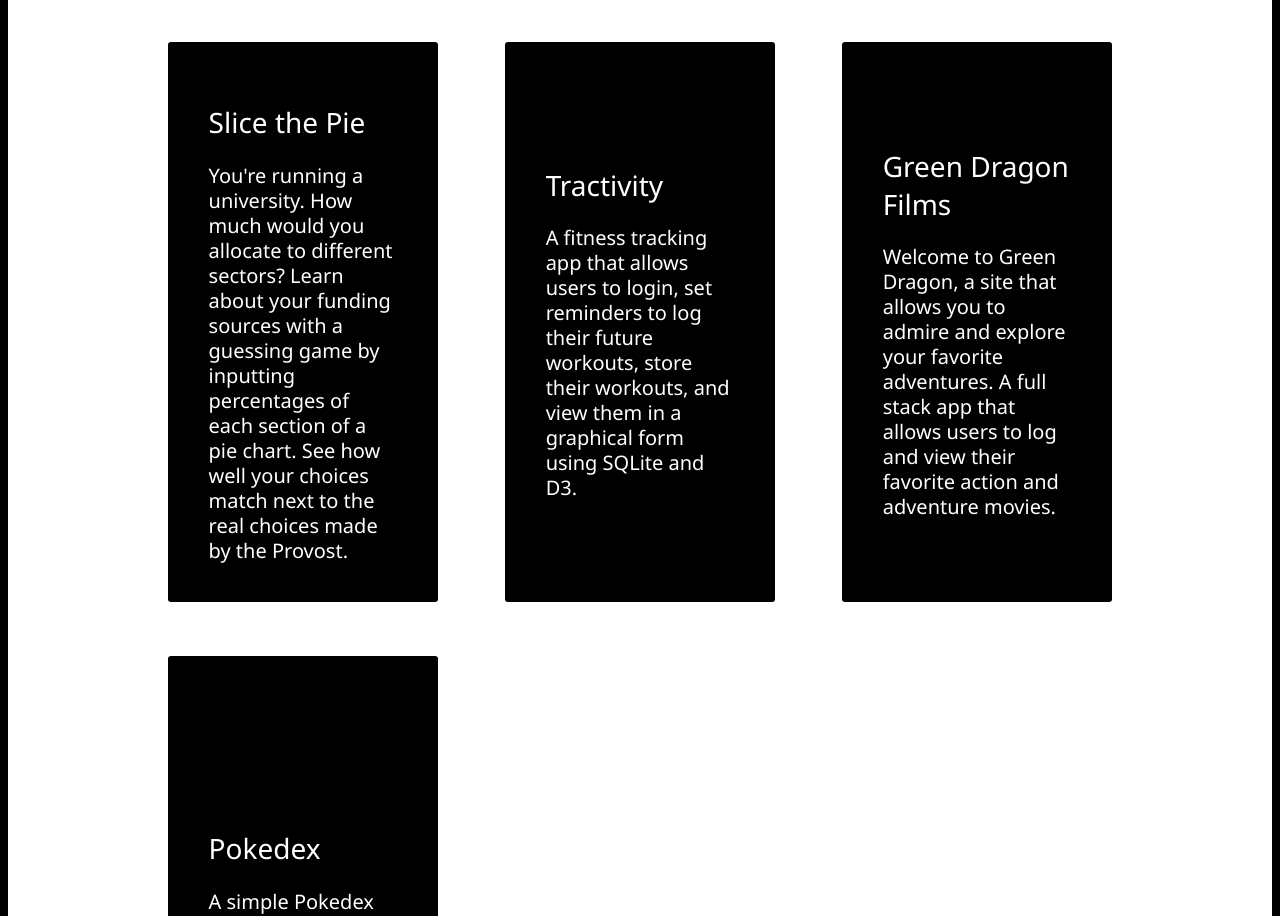
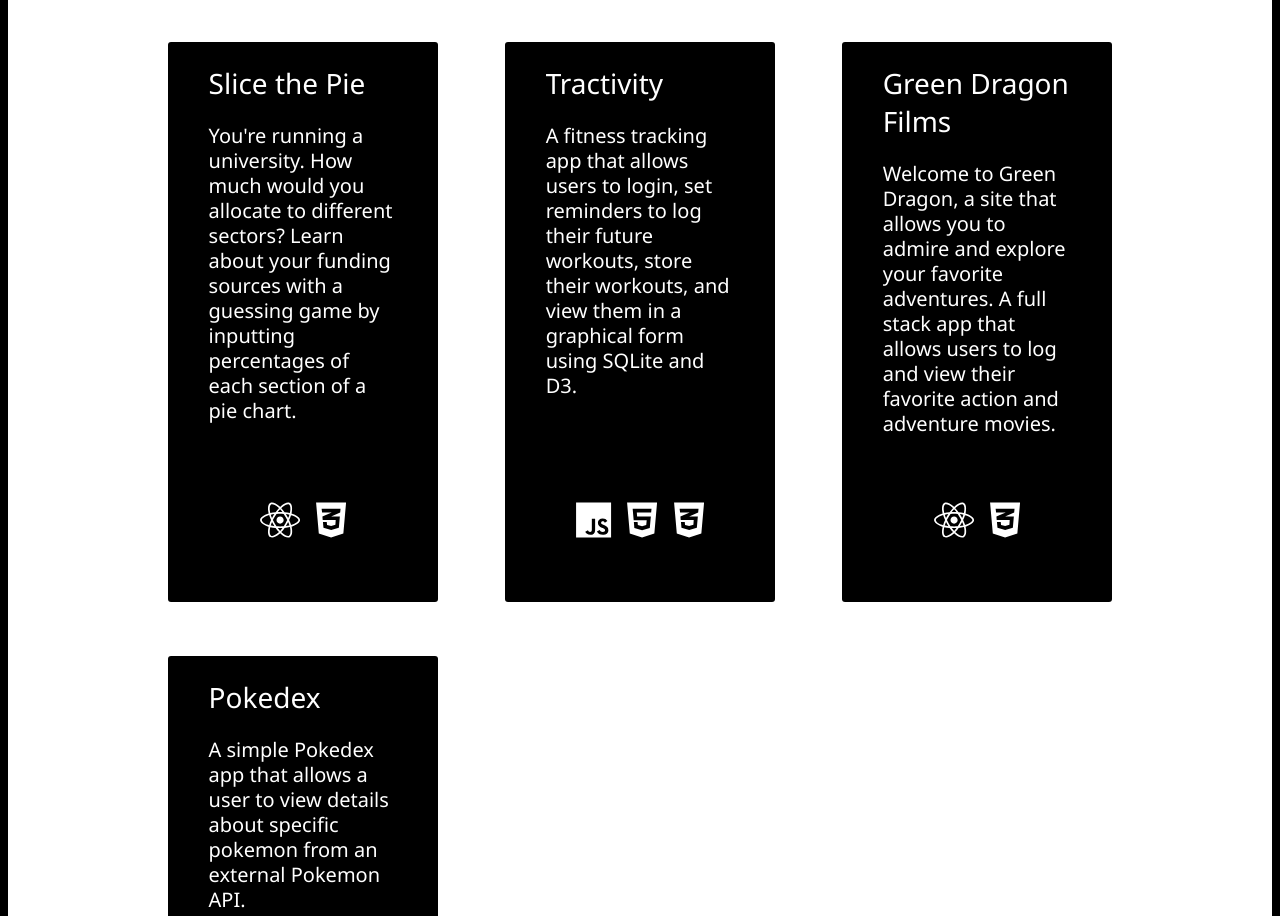
Before and after one commit to krishokr/krishokr, a React (Create React App) app: page / in a window 1280 px wide. Shown: the part 1880-2796 px from the top of the page. Built offline with nearby package versions, Linux system fonts and the light colour scheme.

Commit message:
added font awesome icons

```diff
--- a/package.json
+++ b/package.json
@@ -3,6 +3,11 @@
   "version": "0.1.0",
   "private": true,
   "dependencies": {
+    "@fortawesome/fontawesome-svg-core": "^6.1.1",
+    "@fortawesome/free-brands-svg-icons": "^6.1.1",
+    "@fortawesome/free-regular-svg-icons": "^6.1.1",
+    "@fortawesome/free-solid-svg-icons": "^6.1.1",
+    "@fortawesome/react-fontawesome": "^0.1.18",
     "@testing-library/jest-dom": "^5.16.2",
     "@testing-library/react": "^12.1.4",
     "@testing-library/user-event": "^13.5.0",
--- /dev/null
+++ b/src/Styles/fontawesome.js
@@ -0,0 +1,14 @@
+// import the library
+import { library } from '@fortawesome/fontawesome-svg-core';
+
+// import your icons
+import { faReact, faHtml5, faJs, faBootstrap, faCss3Alt } from '@fortawesome/free-brands-svg-icons';
+
+library.add(
+    faReact,
+    faHtml5,
+    faJs,
+    faBootstrap,
+    faCss3Alt
+
+);
--- a/src/Styles/navigation.css
+++ b/src/Styles/navigation.css
@@ -1,4 +1,5 @@
 .navbar-container {
+  font-weight: 200;
   width: 100vw;
   display: flex;
   align-items: center;
--- a/src/Styles/work.css
+++ b/src/Styles/work.css
@@ -70,7 +70,21 @@
     line-height: 25px;
 }
 
-@media (max-width: 700px) {
+.icons {
+    text-align: center;
+    margin-top: auto;
+    margin-bottom: 20%;
+    width: 100%;
+}
+
+.fa-react, .fa-js, .fa-css3-alt, .fa-html5, .fa-bootstrap {
+    padding: 3%;
+    font-size: 5vh;
+}
+
+
+
+@media (max-width: 800px) {
     .project-container {
         grid-template-columns: 6fr 6fr;
     }
--- a/src/Work.js
+++ b/src/Work.js
@@ -1,5 +1,6 @@
 import React, {useState} from 'react';
 import './Styles/work.css';
+import { FontAwesomeIcon } from '@fortawesome/react-fontawesome';
 
 export default function Work() {
   const [oneIsHovered, setoneIsHovered] = useState(false);
@@ -48,64 +49,55 @@
         <div className='border-two'></div>
       </div>
         <div className='project-container'>
-            {/* <a href='https://manettishremproject.krishokr.repl.co/'>
-              <div onMouseOver={() => handleHoverOne()} onMouseLeave={() => handleMouseLeaveOne()}className='project project-one'>
-                <h3 style={{display: oneIsHovered ? 'none' : 'flex'}} >Slice the Pie</h3>
-                <h3 style={{display: oneIsHovered ? 'flex' : 'none'}}className='hidden'>Description</h3>
-              </div>
-            </a> */}
 
             <a href='https://manettishremproject.krishokr.repl.co/'>
               <div className='project project-one'>
                 <h3 >Slice the Pie</h3>
-                <h5 >You're running a university. How much would you allocate to different sectors? Learn about your funding sources with a guessing game by inputting percentages of each section of a pie chart. See how well your choices match next to the real choices made by the Provost.</h5>
+                <h5 >You're running a university. How much would you allocate to different sectors? Learn about your funding sources with a guessing game by inputting percentages of each section of a pie chart. </h5>
+                <div className='icons'>
+                  <FontAwesomeIcon icon="fa-brands fa-react" />
+                  <FontAwesomeIcon icon="fa-brands fa-css3-alt" />
+                </div>
               </div>
+
             </a>
-
-            {/* <a href="https://tractivityfitnesstracker.krishokr.repl.co/">
-              <div onMouseOver={() => handleHoverTwo()} onMouseLeave={() => handleMouseLeaveTwo()} className='project project-two'>
-                <h3 style={{display: twoIsHovered ? 'none' : 'flex'}}>Tractivity</h3>
-                <h3 style={{display: twoIsHovered ? 'flex' : 'none'}}  className='hidden'>Description</h3>
-              </div>
-            </a> */}
 
             <a href="https://tractivityfitnesstracker.krishokr.repl.co/">
               <div className='project project-two'>
                 <h3>Tractivity</h3>
                 <h5>A fitness tracking app that allows users to login, set reminders to log their future workouts, store their workouts, and view them in a graphical form using SQLite and D3.</h5>
+                <div className='icons'>
+                  <FontAwesomeIcon icon="fa-brands fa-js" />
+                  <FontAwesomeIcon icon="fa-brands fa-html5" />
+                  <FontAwesomeIcon icon="fa-brands fa-css3-alt" />
+                </div>
               </div>
             </a>
 
-            {/* <a href='https://greendragonfilms.netlify.app/' >
-              <div onMouseOver={() => handleHoverFour()} onMouseLeave={() => handleMouseLeaveFour()} className='project project-four'>
-                <h3 style={{display: fourIsHovered ? 'none' : 'flex'}}>Green Dragon Films</h3>
-                <h3 style={{display: fourIsHovered ? 'flex' : 'none'}} className='hidden'>Description</h3>
-              </div>
-            </a> */}
 
             <a href='https://greendragonfilms.netlify.app/' >
               <div className='project project-four'>
                 <h3>Green Dragon Films</h3>
                 <h5 >Welcome to Green Dragon, a site that allows you to admire and explore your favorite adventures. A full stack app that allows users to log and view their favorite action and adventure movies.</h5>
+                <div className='icons'>
+                  <FontAwesomeIcon icon="fa-brands fa-react" />
+                  <FontAwesomeIcon icon="fa-brands fa-css3-alt" />
+                </div>
               </div>
             </a>
-
-            {/* <a href='https://krishokr.github.io/Simple-Pokedex-App/'>
-              <div onMouseOver={() => handleHoverThree()} onMouseLeave={() => handleMouseLeaveThree()} className='project project-three'>
-                <h3 style={{display: threeIsHovered ? 'none' : 'flex'}}>Pokedex</h3>
-                <h3 style={{display: threeIsHovered ? 'flex' : 'none'}} className='hidden'>Description</h3>
-              </div>
-            </a> */}
 
             <a href='https://krishokr.github.io/Simple-Pokedex-App/'>
               <div  className='project project-three'>
                 <h3 >Pokedex</h3>
                 <h5 >A simple Pokedex app that allows a user to view details about specific pokemon from an external Pokemon API. </h5>
+                <div className='icons'>
+                  <FontAwesomeIcon icon="fa-brands fa-js" />
+                  <FontAwesomeIcon icon="fa-brands fa-html5" />
+                  <FontAwesomeIcon icon="fa-brands fa-bootstrap" />
+                </div>
               </div>
             </a>
 
-            {/* <div className='project project-five'>Project one</div>
-            <div className='project project-six'>Project one</div> */}
         </div>
     </div>
   )
--- a/src/index.js
+++ b/src/index.js
@@ -2,6 +2,7 @@
 import ReactDOM from 'react-dom';
 import App from './App';
 import reportWebVitals from './reportWebVitals';
+import './Styles/fontawesome';
 
 ReactDOM.render(
   <React.StrictMode>
```
Also changed, not shown: 1 other file (tests, documents, lock files or other folders).
